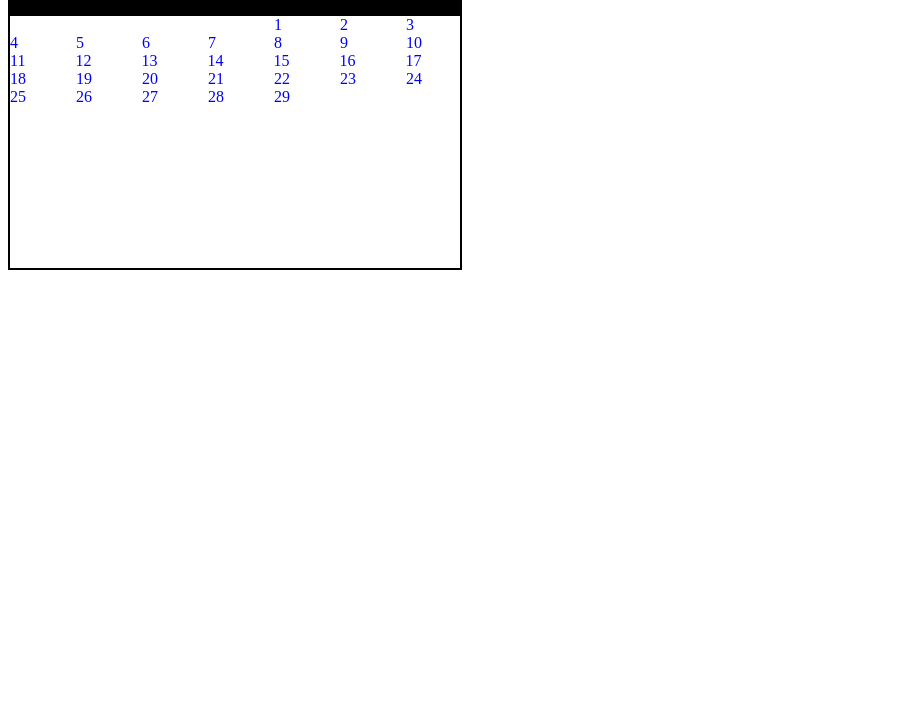
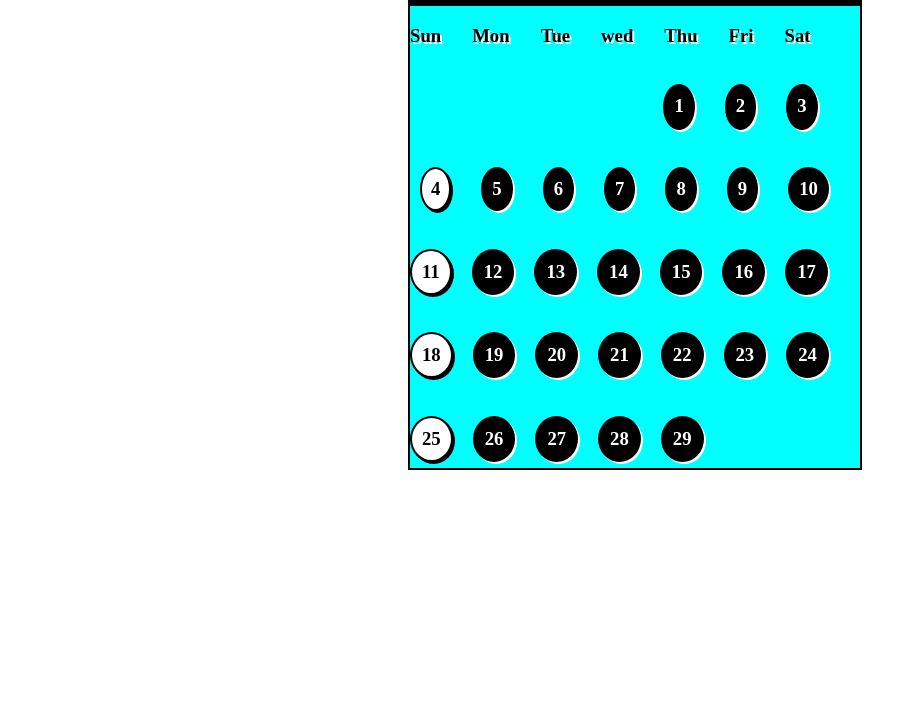
Before and after one commit to Himajadev9666/Jan-1R, a plain HTML site: page CSS/flex.html in a window 1280 px wide. Shown: the part 92-800 px from the top of the page, without its empty margins (0-917 px from the left). Drawn offline with Linux system fonts and the light colour scheme.

Commit message:
cals using flex

```diff
--- a/CSS/flex.html
+++ b/CSS/flex.html
@@ -6,107 +6,128 @@
   <title>Document</title>
 
   <style>
-        .Mb{
+    .bg{
       border: 2px solid black;
-            height: 30px;
+      width: 450px;
+      height: 550px;
+      flex-wrap: wrap;
+      background-color: aqua;
+      color: black;
+      margin-left: 400px;
+    }
+      .top{
+        display: flex;
+        flex-wrap: wrap;
+        gap: 31px;
+        color: black;
+        text-shadow: 2px 2px white;
+      }
+      .num{
+        display: flex;
+        gap: 30px;
+
+      }
+      .box {
+        display: flex;
+        flex-wrap: wrap;
+        gap: 20px;
+
+      }
+      .date{
+        border: 2px solid black;
+            border-radius: 50%;
+            padding: 10px;
             background-color: black;
-            color: white;
-            display: flex;
-            row-gap: 25px;
-            column-gap: 43px;
-            row-gap: 20px;
+            color:white;
+            text-align: center;
+            box-shadow: 2px 2px white;
 
 
       }
-        .fb{
+      .date1{
+        padding: 9px;
+        border: 2px solid black;
+        border-radius: 50%;
+        background-color: black;
+        color: white;
+        text-align: center;
+        margin-left: 10px;
+        box-shadow: 2px 2px white;
 
-            color: blue;
       }
-        .fc{
-            visibility: hidden;
+      .date2{
+        padding: 9px;
+        border: 2px solid black;
+        border-radius: 50%;
+        background-color: black;
+        color: white;
+        box-shadow: 2px 2px white;
       }
 
-        .second{
-            display: flex;
-            column-gap: 58px;
-        }
-        .third{
-            display: flex;
-            column-gap:58px;
-        }
-        .fourth{
-            display: flex;
-            column-gap: 50px;
-        }
-        .fifth{
-            display: flex;
-            column-gap: 50px;
-        }
-        .sixth{
-            display: flex;
-            column-gap: 50px;
-        }
     </style>
   </head>
   <body>
+    <div class="bg">
+      <div>
+        <h1 class="heading" style="text-align: center; text-shadow: 2px 2px white;">Feb 2024</h1>
+        <div style="border: 4px solid black; border-color: black;"></div>
+      <div class="top">
+        <h3>Sun</h3>
+        <h3>Mon</h3>
+        <h3>Tue</h3>
+        <h3>wed</h3>
+        <h3>Thu</h3>
+        <h3>Fri</h3>
+        <h3>Sat</h3>
+
+      </div>
+
+      <div class="num">
+        <h3 class="date" style="visibility: hidden;" >1</h3>
+        <h3 class="date" style="visibility: hidden;" >1</h3>
+        <h3 class="date" style="visibility: hidden;">1</h3>
+        <h3 class="date" style="visibility: hidden;">1</h3>
+        <h3 class="date2">1</h3>
+        <h3 class="date2">2</h3>
+        <h3 class="date2">3</h3>
+        </div>
+        <div class="box">
+        <h3 class="date1" style="background-color: white; color: black; box-shadow:2px 2px black;">4</h3>
+        <h3 class="date1">5</h3>
+        <h3 class="date1">6</h3>
+        <h3 class="date1">7</h3>
+        <h3 class="date1">8</h3>
+        <h3 class="date1">9</h3>
+        <h3 class="date1">10</h3>
+        </div>
+        <div class="box">
+        <h3 class="date" style="background-color: white; color: black; box-shadow:2px 2px black;">11</h3>
+        <h3 class="date">12</h3>
+        <h3 class="date">13</h3>
+        <h3 class="date">14</h3>
+        <h3 class="date">15</h3>
+        <h3 class="date">16</h3>
+        <h3 class="date">17</h3>
+        </div>
+        <div class="box">
+        <h3 class="date" style="background-color: white; color: black; box-shadow: 2px 2px black;">18</h3>
+        <h3 class="date">19</h3>
+        <h3 class="date">20</h3>
+        <h3 class="date">21</h3>
+        <h3 class="date">22</h3>
+        <h3 class="date">23</h3>
+        <h3 class="date">24</h3>
+        </div>
+        <div class="box">
+        <h3 class="date" style="background-color:white; color: black; box-shadow: 2px 2px black;">25</h3>
+        <h3 class="date">26</h3>
+        <h3 class="date">27</h3>
+        <h3 class="date">28</h3>
+        <h3 class="date">29</h3>
+        </div>
 
 
 
-    <div style="border: 2px solid black; width: 450px; height: 350px;">
-    <div style="border: 2px solid black; height:60px; background-color: beige;"><h1>Feb 2024</h1></div>
-
-
-    <div class="Mb">
-       <div class="day">sun</div>
-       <div class="day">mon</div>
-       <div class="day">tue</div>
-       <div class="day">wed</div>
-       <div class="day">thu</div>
-       <div class="day">fri</div>
-       <div class="day">sat</div>
-    </div>
-    <div class="second">
-        <div class="fc">1</div>
-        <div class="fc">1</div>
-        <div class="fc">2</div>
-        <div class="fc">3</div>
-       <div class="fb">1</div>
-       <div class="fb">2</div>
-       <div class="fb">3</div>
-    </div>
-    <div class="third">
-       <div class="fb">4</div>
-       <div class="fb">5</div>
-       <div class="fb">6</div>
-       <div class="fb">7</div>
-       <div class="fb">8</div>
-       <div class="fb">9</div>
-       <div class="fb">10</div>
-    </div>
-    <div class="fourth">
-       <div class="fb">11</div>
-       <div class="fb">12</div>
-       <div class="fb">13</div>
-       <div class="fb">14</div>
-       <div class="fb">15</div>
-       <div class="fb">16</div>
-       <div class="fb">17</div>
-    </div>
-    <div class="fifth">
-       <div class="fb">18</div>
-       <div class="fb">19</div>
-       <div class="fb">20</div>
-       <div class="fb">21</div>
-       <div class="fb">22</div>
-       <div class="fb">23</div>
-       <div class="fb">24</div>
-    </div>
-    <div class="sixth">
-       <div class="fb">25</div>
-       <div class="fb">26</div>
-       <div class="fb">27</div>
-       <div class="fb">28</div>
-       <div class="fb">29</div>
       </div>
 
 
@@ -116,7 +137,7 @@
 
 
 
-    </div>
+
 
 </body>
 </html>
```
Also changed, not shown: CSS/absolute.html (+4 -2 lines), CSS/calculator.html (+77 -0 lines). Lines whose indentation alone changed are shown as unchanged.
